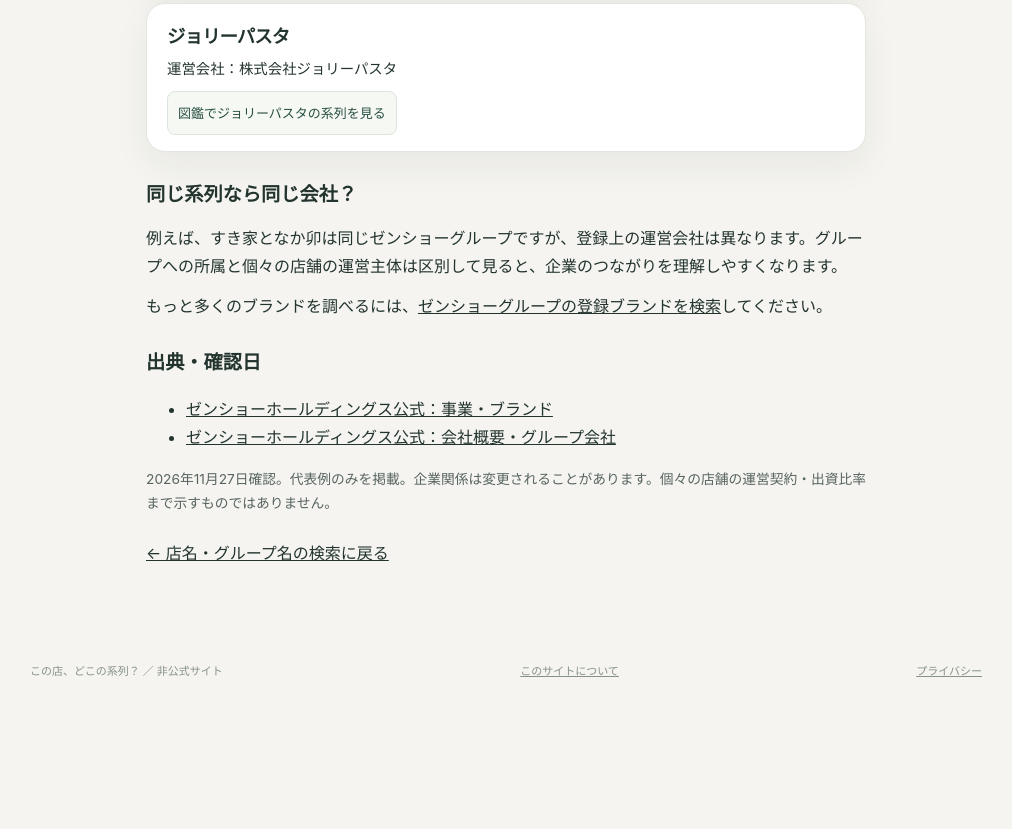
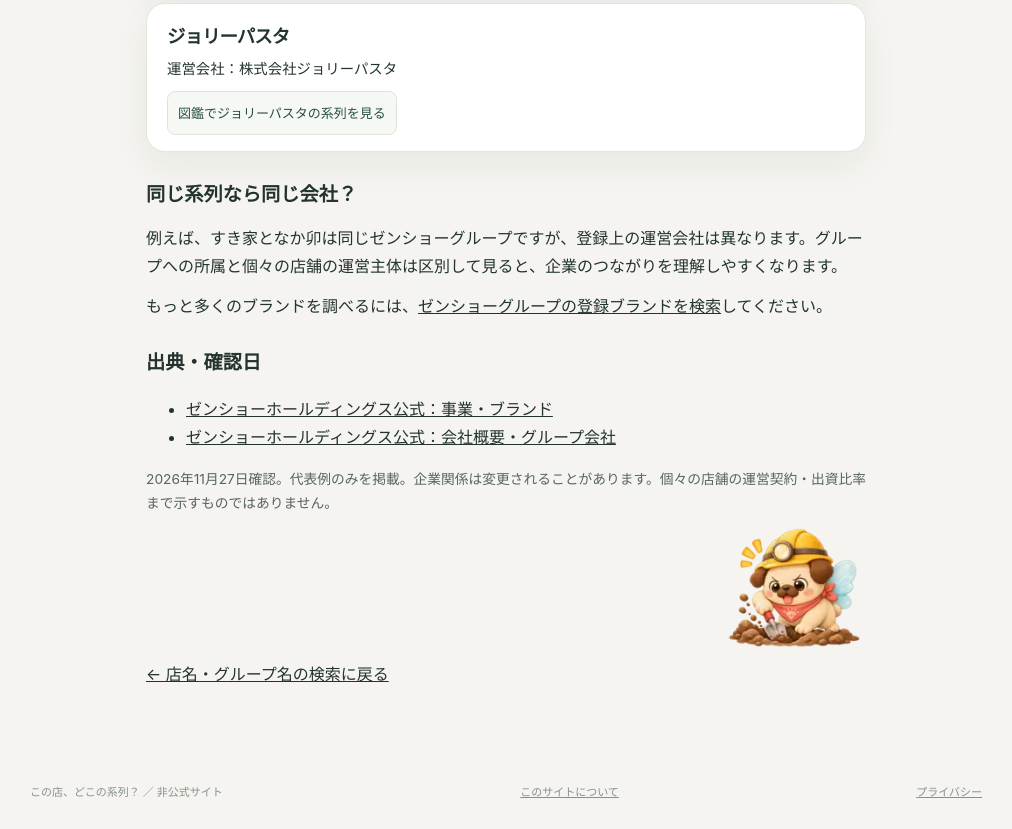
Before and after one commit to hampemtarutaru/shop-groups-finder, a plain HTML site: page public/guide/zensho.html in a window 1280 px wide. Shown: the part 1074-1903 px from the top of the page, without its empty margins (134-1146 px from the left). Before the commit the page ends 1783 px from the top, so only its background shows below. Drawn offline with Linux system fonts and the light colour scheme.

Commit message:
K-089: add quiet Pugmimina digging illustration to Zensho guide (#18)

```diff
--- a/public/guide/zensho.html
+++ b/public/guide/zensho.html
@@ -28,6 +28,7 @@
 </section>
 <section aria-labelledby="difference"><h2 id="difference">同じ系列なら同じ会社？</h2><p>例えば、すき家となか卯は同じゼンショーグループですが、登録上の運営会社は異なります。グループへの所属と個々の店舗の運営主体は区別して見ると、企業のつながりを理解しやすくなります。</p><p>もっと多くのブランドを調べるには、<a href="../?q=%E3%82%BC%E3%83%B3%E3%82%B7%E3%83%A7%E3%83%BC">ゼンショーグループの登録ブランドを検索</a>してください。</p></section>
 <section aria-labelledby="sources"><h2 id="sources">出典・確認日</h2><ul><li><a href="https://www.zensho.co.jp/jp/brands/" target="_blank" rel="noopener noreferrer">ゼンショーホールディングス公式：事業・ブランド</a></li><li><a href="https://www.zensho.co.jp/jp/company/outline/" target="_blank" rel="noopener noreferrer">ゼンショーホールディングス公式：会社概要・グループ会社</a></li></ul><p class="fineprint">2026年11月27日確認。代表例のみを掲載。企業関係は変更されることがあります。個々の店舗の運営契約・出資比率まで示すものではありません。</p></section>
+<div style="display:flex;justify-content:flex-end;margin:12px 0 0"><img src="../assets/pugmimina-dig.webp" width="160" height="138" alt="" loading="lazy" decoding="async" style="display:block;width:140px;max-width:100%;height:auto"></div>
 <a class="back" href="../">← 店名・グループ名の検索に戻る</a>
 </main><footer class="footer"><span>この店、どこの系列？ ／ 非公式サイト</span><a href="../about.html">このサイトについて</a><a href="../privacy.html">プライバシー</a></footer>
 </body>
```
Also changed, not shown: public/assets/pugmimina-dig.webp (added).
